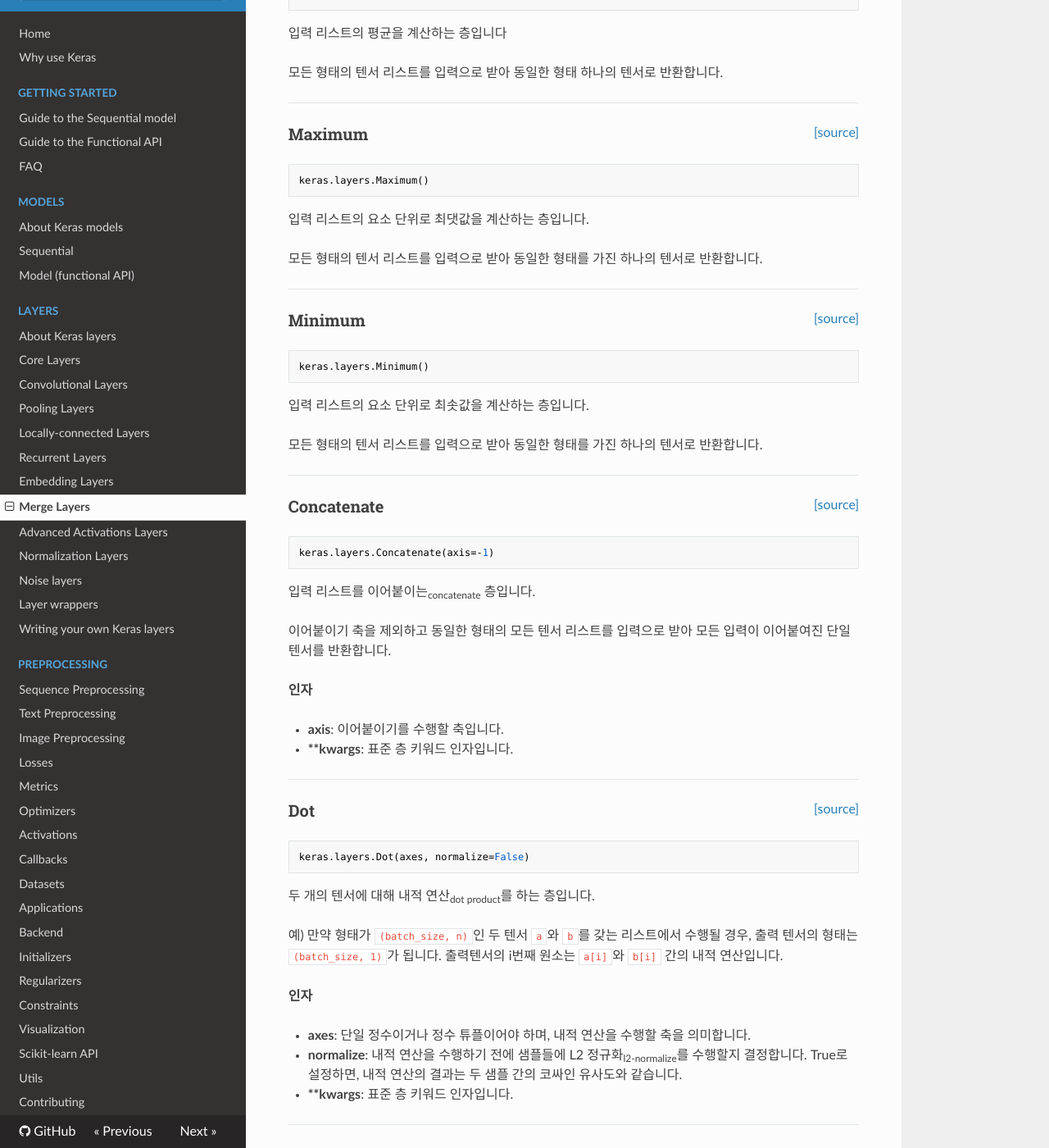
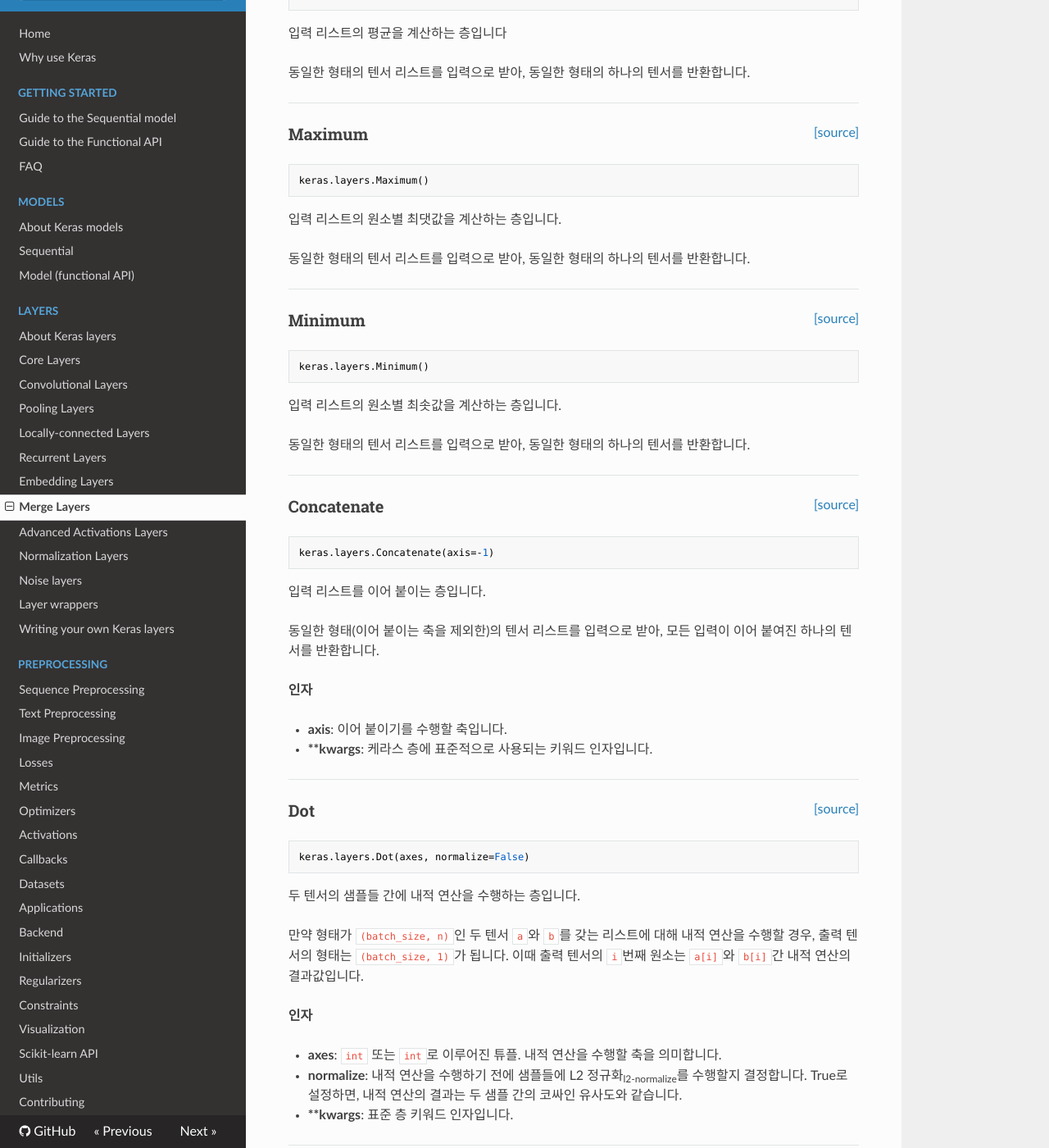
Before and after one commit to keras-team/keras-docs-ko, an MkDocs documentation site: the page built from sources/layers/merge.md, in a window 1280 px wide and 1400 px high, scrolled down 1385 px. Shown: the whole window at 82% size. Built offline with MkDocs 1.6.1, drawn with Linux system fonts in a browser that asks for light colours; nearby versions of some CDN libraries; some of the changed text lies outside the part shown.

Commit message:
Update merge.md

````diff
--- a/sources/layers/merge.md
+++ b/sources/layers/merge.md
@@ -6,9 +6,9 @@
 keras.layers.Add()
 ```
 
-입력 리스트를 더하는 층<sub>layer</sub>입니다.
+입력 리스트에 대해 덧셈을 수행하는 층<sub>layer</sub>입니다.
 
-모든 형태의 텐서 리스트를 입력으로 받아 동일한 형태의 하나의 텐서로 반환합니다.
+동일한 형태<sub>shape</sub>의 텐서 리스트를 입력으로 받아, 동일한 형태의 하나의 텐서를 반환합니다.
 
 
 
@@ -38,10 +38,10 @@ model = keras.models.Model(inputs=[input1, input2], outputs=out)
 keras.layers.Subtract()
 ```
 
-두 입력에 대해 빼는 층입니다.
+입력 리스트에 대해 뺄셈을 수행하는 층입니다.
 
-동일한 형태를 가진 텐서 리스트(2개의 텐서)를 입력으로 받아
-동일한 형태의 텐서(inputs[0] - inputs[1])로 1개를 반환합니다.
+두 개의 동일한 형태의 텐서로 이루어진 리스트를 입력으로 받아
+동일한 형태의 텐서 (inputs[0] - inputs[1]) 한 개를 반환합니다.
 
 
 
@@ -71,9 +71,9 @@ model = keras.models.Model(inputs=[input1, input2], outputs=out)
 keras.layers.Multiply()
 ```
 
-입력 리스트를 요소 단위<sub>element-wise</sub>로 곱하는 층입니다.
+입력 리스트에 대해 원소별<sub>element-wise</sub> 곱셈을 수행하는 층입니다.
 
-모든 형태의 텐서 리스트를 입력으로 받아 동일한 형태의 하나의 텐서를 반환합니다.
+동일한 형태의 텐서 리스트를 입력으로 받아, 동일한 형태의 하나의 텐서를 반환합니다.
 
 ------
 
@@ -87,7 +87,7 @@ keras.layers.Average()
 
 입력 리스트의 평균을 계산하는 층입니다
 
-모든 형태의 텐서 리스트를 입력으로 받아 동일한 형태 하나의 텐서로 반환합니다.
+동일한 형태의 텐서 리스트를 입력으로 받아, 동일한 형태의 하나의 텐서를 반환합니다.
 
 ------
 
@@ -99,9 +99,9 @@ keras.layers.Average()
 keras.layers.Maximum()
 ```
 
-입력 리스트의 요소 단위로 최댓값을 계산하는 층입니다.
+입력 리스트의 원소별 최댓값을 계산하는 층입니다.
 
-모든 형태의 텐서 리스트를 입력으로 받아 동일한 형태를 가진 하나의 텐서로 반환합니다.
+동일한 형태의 텐서 리스트를 입력으로 받아, 동일한 형태의 하나의 텐서를 반환합니다.
 
 ------
 
@@ -113,9 +113,9 @@ keras.layers.Maximum()
 keras.layers.Minimum()
 ```
 
-입력 리스트의 요소 단위로 최솟값을 계산하는 층입니다.
+입력 리스트의 원소별 최솟값을 계산하는 층입니다.
 
-모든 형태의 텐서 리스트를 입력으로 받아 동일한 형태를 가진 하나의 텐서로 반환합니다.
+동일한 형태의 텐서 리스트를 입력으로 받아, 동일한 형태의 하나의 텐서를 반환합니다.
 
 ------
 
@@ -127,17 +127,17 @@ keras.layers.Minimum()
 keras.layers.Concatenate(axis=-1)
 ```
 
-입력 리스트를 이어붙이는<sub>concatenate</sub> 층입니다.
+입력 리스트를 이어 붙이는 층입니다.
 
-이어붙이기 축을 제외하고 동일한 형태의 모든 텐서 리스트를 입력으로 받아
-모든 입력이 이어붙여진 단일 텐서를 반환합니다.
+동일한 형태(이어 붙이는 축을 제외한)의 텐서 리스트를 입력으로 받아,
+모든 입력이 이어 붙여진 하나의 텐서를 반환합니다.
 
 
 
 __인자__
 
-- __axis__: 이어붙이기를 수행할 축입니다.
-- __**kwargs__: 표준 층 키워드 인자입니다.
+- __axis__: 이어 붙이기를 수행할 축입니다.
+- __**kwargs__: 케라스 층에 표준적으로 사용되는 키워드 인자입니다.
 
 ------
 
@@ -149,13 +149,13 @@ __인자__
 keras.layers.Dot(axes, normalize=False)
 ```
 
-두 개의 텐서에 대해 내적 연산<sub>dot product</sub>를 하는 층입니다.
+두 텐서의 샘플들 간에 내적 연산을 수행하는 층입니다.
 
-예) 만약 형태가 `(batch_size, n)`인 두 텐서 `a`와 `b`를 갖는 리스트에서 수행될 경우, 출력 텐서의 형태는 `(batch_size, 1)`가 됩니다. 출력텐서의 i번째 원소는 `a[i]`와 `b[i]` 간의 내적 연산입니다.
+만약 형태가 `(batch_size, n)`인 두 텐서 `a`와 `b`를 갖는 리스트에 대해 내적 연산을 수행할 경우, 출력 텐서의 형태는 `(batch_size, 1)`가 됩니다. 이때 출력 텐서의 `i`번째 원소는 `a[i]`와 `b[i]`간 내적 연산의 결과값입니다.
 
 __인자__
 
-- __axes__:  단일 정수이거나  정수 튜플이어야 하며, 내적 연산을 수행할 축을 의미합니다.
+- __axes__:  `int` 또는 `int`로 이루어진 튜플. 내적 연산을 수행할 축을 의미합니다.
 - __normalize__: 내적 연산을 수행하기 전에 샘플들에 L2 정규화<sub>l2-normalize</sub>를 수행할지 결정합니다. True로 설정하면, 내적 연산의 결과는 두 샘플 간의 코싸인 유사도와 같습니다.
 - __**kwargs__: 표준 층 키워드 인자입니다.
 
````
